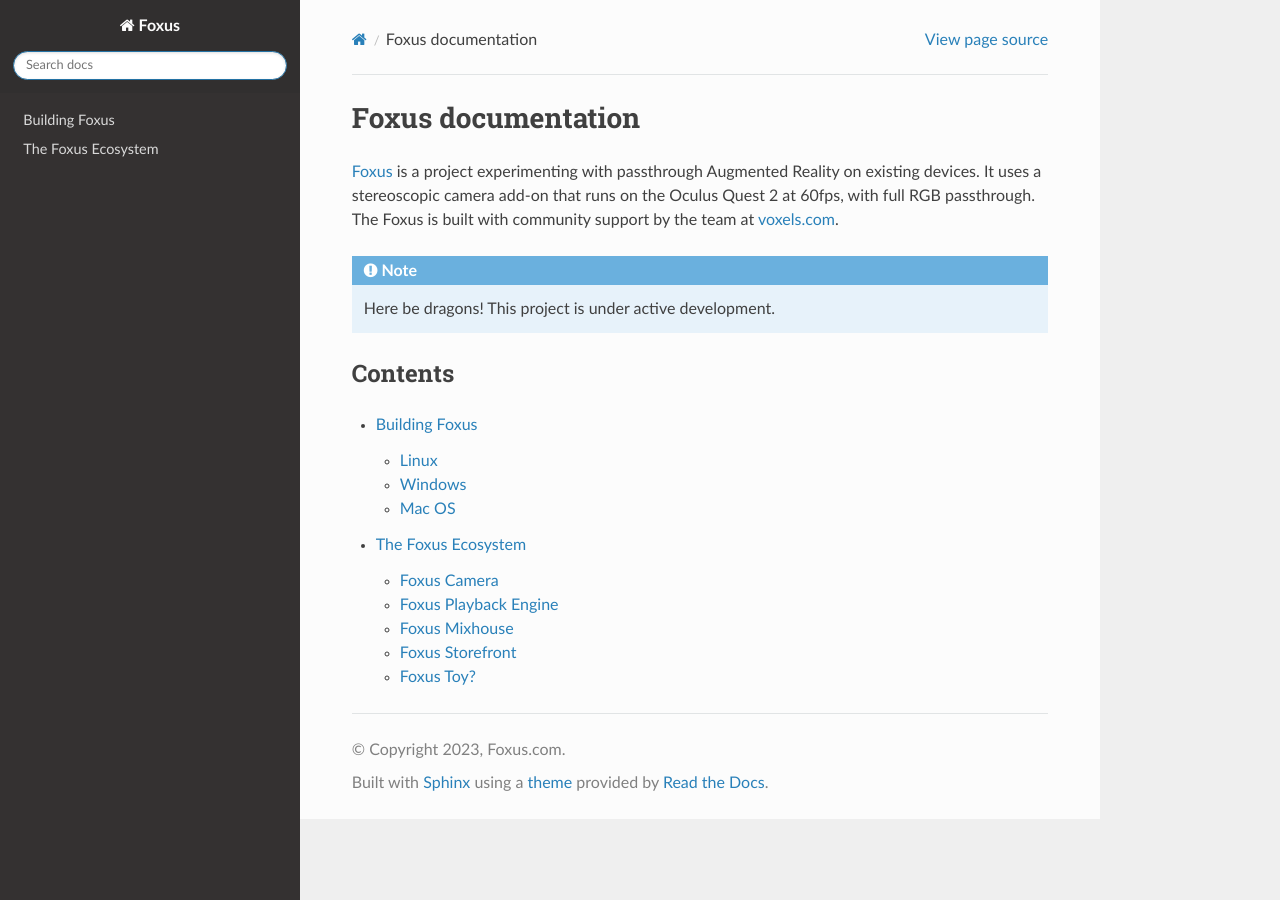
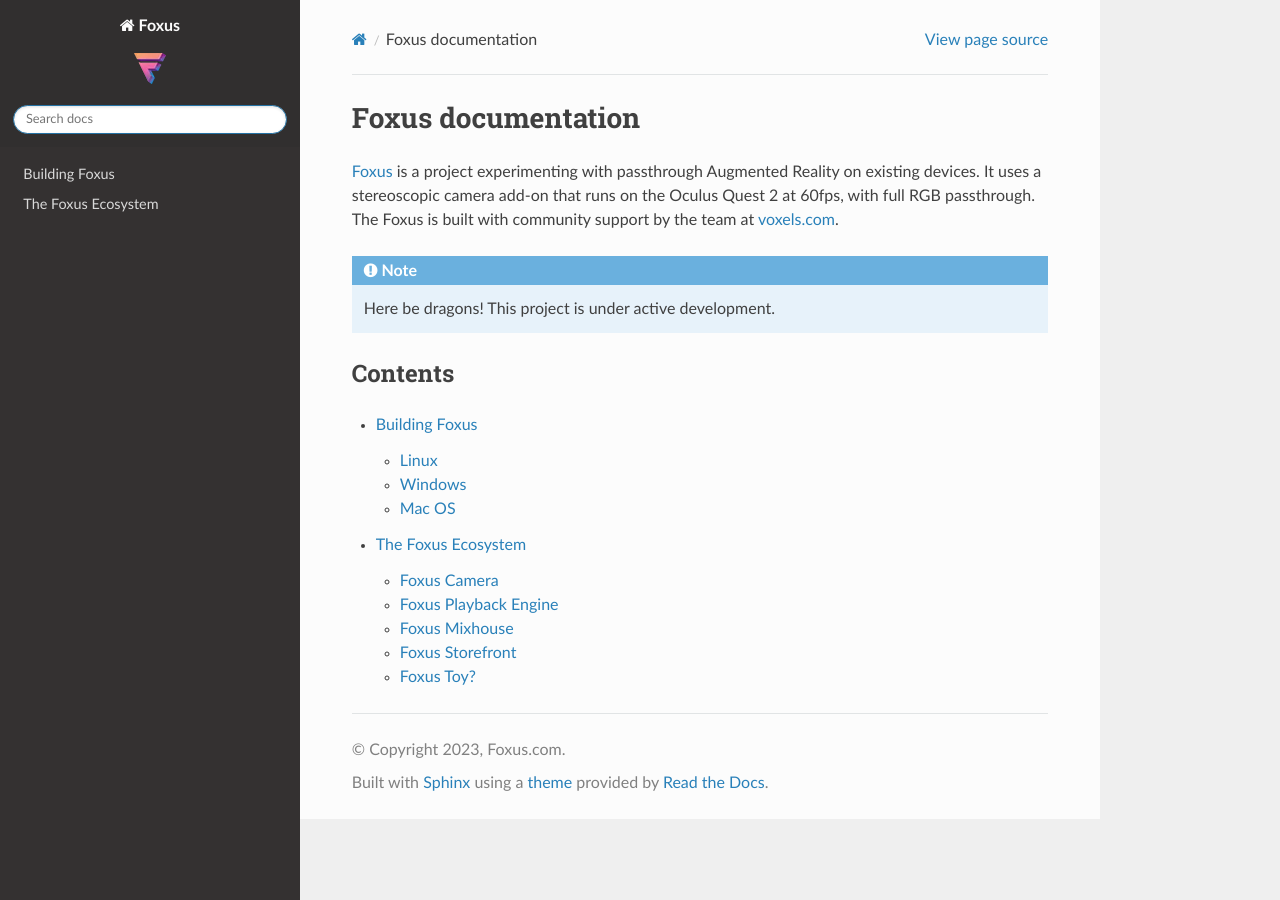
Before and after one commit to teamfoxus/foxus-docs, a Sphinx documentation site: the page built from docs/source/index.rst, in a window 1280 px wide. Built offline with Sphinx 7.4.7 and the Read the Docs theme 2.0.0, drawn with Linux system fonts in a browser that asks for light colours.

Commit message:
Fix static assets

```diff
--- a/docs/source/conf.py
+++ b/docs/source/conf.py
@@ -32,8 +32,8 @@
 # -- Options for HTML output
 
 html_theme = 'sphinx_rtd_theme'
-html_logo = 'foxus-logo-favicon.webp'
-html_favicon = 'foxus-logo-favicon.webp'
+html_logo = '_static/foxus-logo-favicon.webp'
+html_favicon = '_static/foxus-logo-favicon.webp'
 
 html_theme_options = {
     'display_version': False,
```
